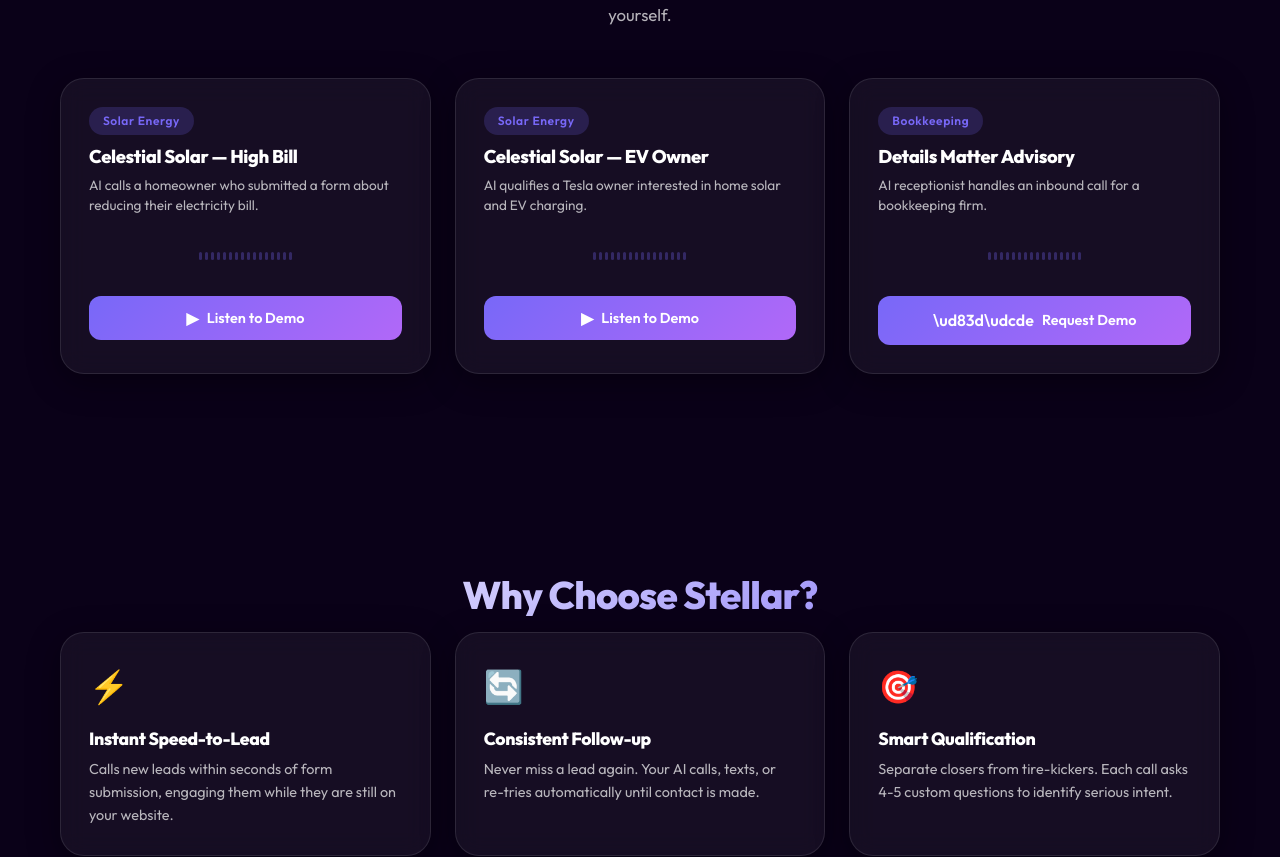
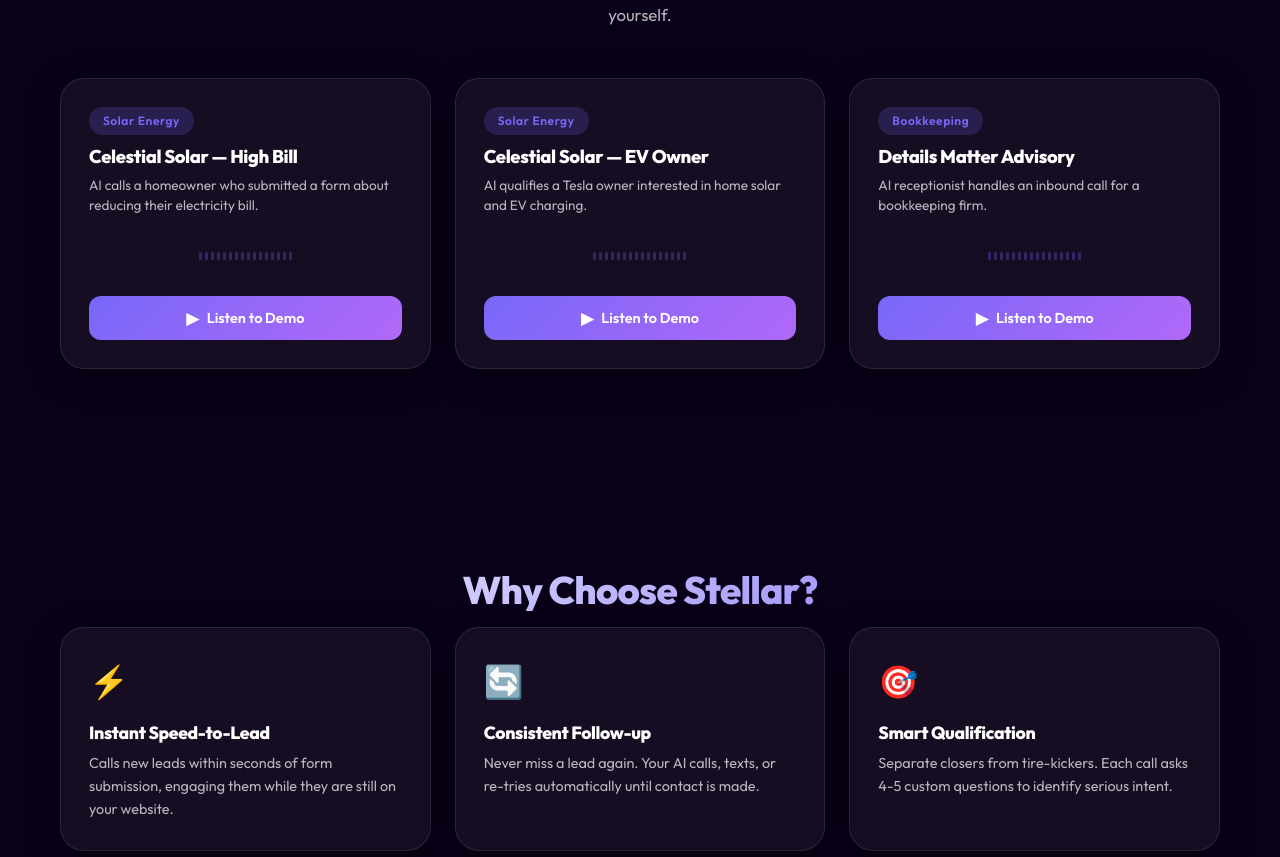
Before and after one commit to davidmindsheep/stellarvoice, a React (Vite) app: page / in a window 1280 px wide. Shown: the part 3143-4000 px from the top of the page. Built offline with nearby package versions, Linux system fonts and the light colour scheme.

Commit message:
fix: update Demos to use existing mp3 audio files instead of missing wav files

```diff
--- a/src/components/Demos.jsx
+++ b/src/components/Demos.jsx
@@ -2,9 +2,9 @@
 import './Demos.css';
 
 const demoAgents = [
-    { industry: 'Solar Energy', name: 'Celestial Solar \u2014 High Bill', status: 'ClosedLoop Callback Demo', audio: '/audio/demo-solar-billing.wav', description: 'AI calls a homeowner who submitted a form about reducing their electricity bill.' },
-    { industry: 'Solar Energy', name: 'Celestial Solar \u2014 EV Owner', status: 'ClosedLoop Callback Demo', audio: '/audio/demo-solar-ev.wav', description: 'AI qualifies a Tesla owner interested in home solar and EV charging.' },
-    { industry: 'Bookkeeping', name: 'Details Matter Advisory', status: 'AI Receptionist Demo', audio: null, description: 'AI receptionist handles an inbound call for a bookkeeping firm.' }
+    { industry: 'Solar Energy', name: 'Celestial Solar \u2014 High Bill', status: 'ClosedLoop Callback Demo', audio: '/audio/agent1.mp3', description: 'AI calls a homeowner who submitted a form about reducing their electricity bill.' },
+    { industry: 'Solar Energy', name: 'Celestial Solar \u2014 EV Owner', status: 'ClosedLoop Callback Demo', audio: '/audio/agent2.mp3', description: 'AI qualifies a Tesla owner interested in home solar and EV charging.' },
+    { industry: 'Bookkeeping', name: 'Details Matter Advisory', status: 'AI Receptionist Demo', audio: '/audio/agent3.mp3', description: 'AI receptionist handles an inbound call for a bookkeeping firm.' }
 ];
 
 const Demos = () => {
@@ -39,19 +39,11 @@
                                     <div key={i} className="bar" style={{ animationDelay: `${i * 0.08}s` }}></div>
                                 ))}
                             </div>
-                            {agent.audio ? (
-                                <>
-                                    <audio ref={el => audioRefs.current[index] = el} src={agent.audio} onEnded={handleEnded} preload="none" />
-                                    <button className="play-button" onClick={() => togglePlay(index)}>
-                                        <span className="icon">{playing === index ? '\u23f8' : '\u25b6'}</span>
-                                        {playing === index ? 'Pause' : 'Listen to Demo'}
-                                    </button>
-                                </>
-                            ) : (
-                                <a href="https://calendly.com/garysarco1/30min" target="_blank" rel="noopener noreferrer" className="play-button">
-                                    <span className="icon">\ud83d\udcde</span> Request Demo
-                                </a>
-                            )}
+                            <audio ref={el => audioRefs.current[index] = el} src={agent.audio} onEnded={handleEnded} preload="none" />
+                            <button className="play-button" onClick={() => togglePlay(index)}>
+                                <span className="icon">{playing === index ? '\u23f8' : '\u25b6'}</span>
+                                {playing === index ? 'Pause' : 'Listen to Demo'}
+                            </button>
                         </div>
                     ))}
                 </div>
```
